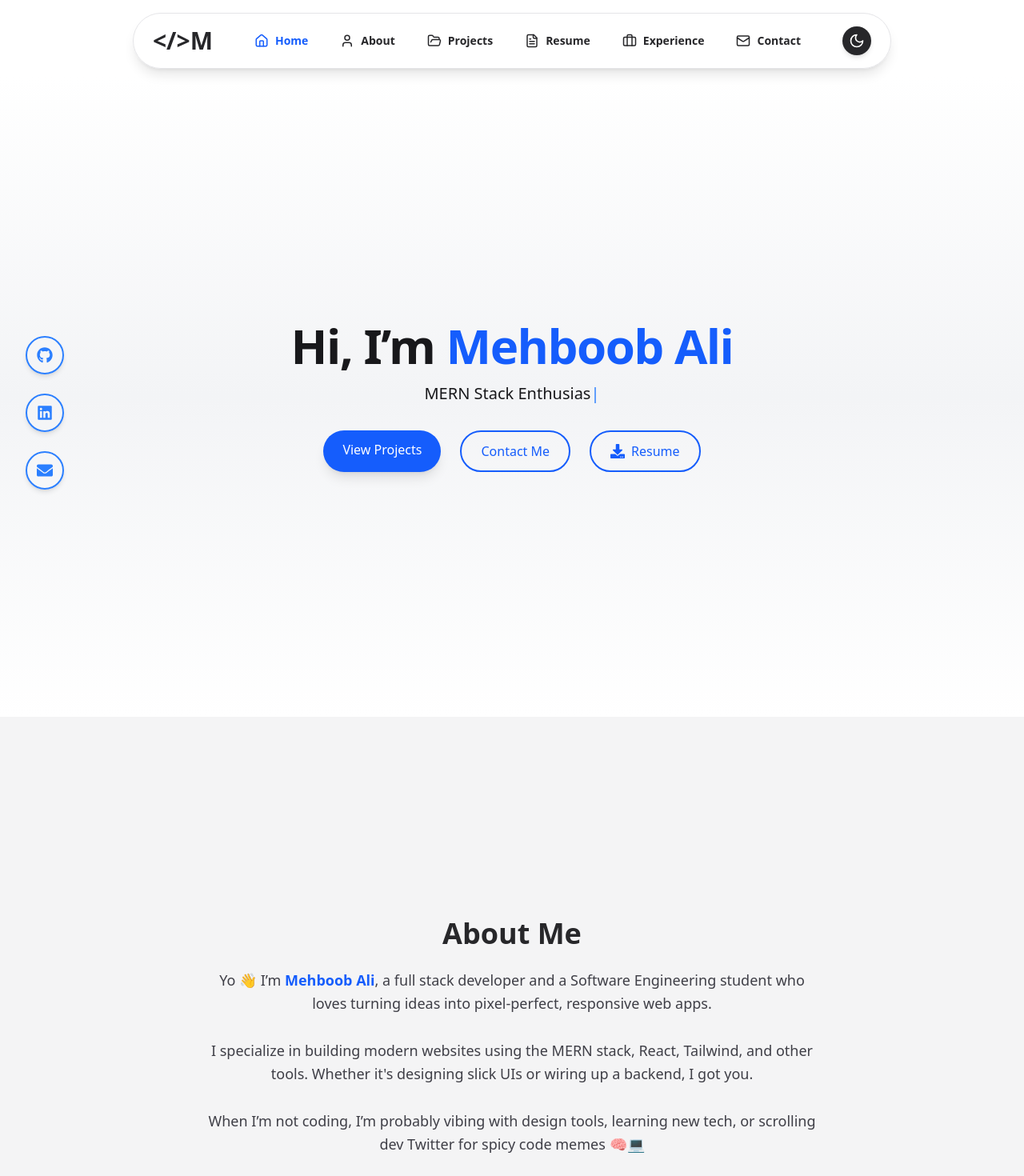
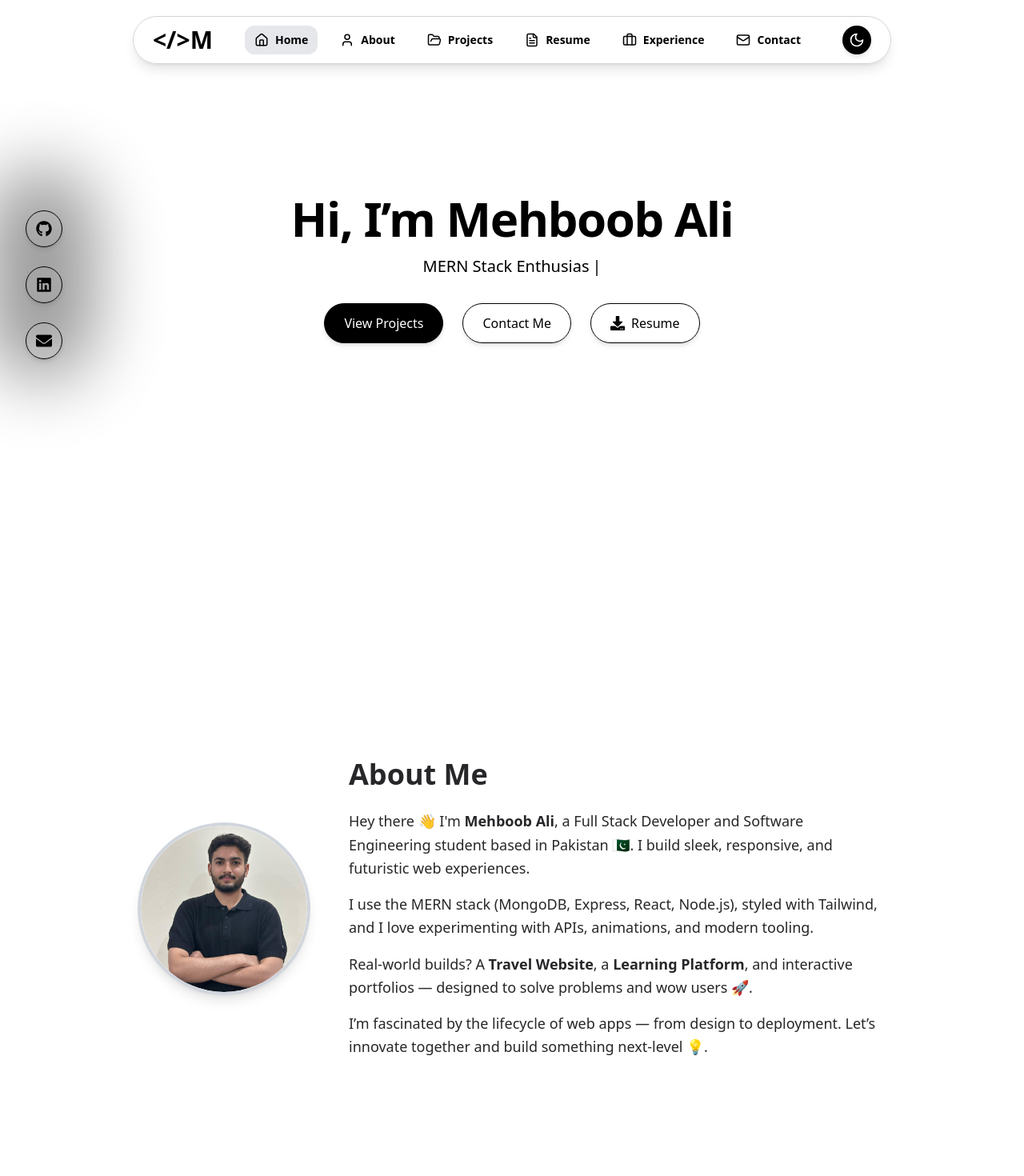
Before and after one commit to meali029/Portfolio, a React (Vite) app: page / in a window 1280 px wide. Shown: the top 1470 px of the page at 80% size. Built offline with nearby package versions, Linux system fonts and the light colour scheme.

Commit message:
Initial commit

```diff
--- a/src/components/About/About.jsx
+++ b/src/components/About/About.jsx
@@ -1,30 +1,131 @@
-import React from 'react';
+import React, { useState } from 'react';
+import profilePic from '../../assets/mehboob.jpg';
+import { motion, AnimatePresence } from 'framer-motion';
 
-const About = () => {
+const About = ({ darkMode }) => {
+  const [showTechCard, setShowTechCard] = useState(false);
+
   return (
     <section
       id="about"
-      className="min-h-screen px-4 py-20 flex flex-col justify-center items-center bg-zinc-100 transition-colors duration-300"
+      className={`relative min-h-screen px-6 py-24 flex flex-col md:flex-row items-center justify-center gap-12 transition-all duration-500 overflow-hidden ${
+        darkMode ? 'bg-black text-white' : 'bg-white text-zinc-900'
+      }`}
     >
-      <div className="max-w-3xl text-center">
-        <h2 className="text-3xl md:text-4xl font-bold text-zinc-800 mb-6">
+      {/* Dim & blur background when card is shown */}
+      {showTechCard && (
+        <div className="absolute inset-0 z-10 backdrop-blur-sm bg-black/20 transition-all duration-300" />
+      )}
+
+      {/* Background Tech Card Appearing on Hover */}
+      <AnimatePresence>
+        {showTechCard && (
+          <motion.div
+            initial={{ opacity: 0, scale: 0.9, y: 30 }}
+            animate={{ opacity: 1, scale: 1, y: 0 }}
+            exit={{ opacity: 0, scale: 0.9, y: 30 }}
+            transition={{ type: 'spring', stiffness: 100, damping: 20 }}
+            className="absolute inset-0 flex justify-center items-center z-20"
+          >
+            <motion.div
+              animate={{ rotate: [0, 360] }}
+              transition={{ repeat: Infinity, duration: 1, ease: "linear" }}
+              className={`w-[450px] h-[450px] rounded-full blur-3xl border border-dashed shadow-inner ${
+                darkMode
+                  ? 'bg-zinc-600 border-zinc-500'
+                  : 'bg-gray-300/40 border-gray-400'
+              }`}
+            ></motion.div>
+
+<div
+  className={`absolute w-96 h-96 rounded-2xl backdrop-blur-xl p-8 border shadow-2xl flex flex-col items-center justify-center space-y-6 ${
+    darkMode
+      ? 'bg-zinc-800/80 text-white border-zinc-700'
+      : 'bg-white/90 text-zinc-900 border-gray-200'
+  }`}
+>
+  <h3 className="text-xl font-bold tracking-wide mb-2">
+    🚀 Tech Stack
+  </h3>
+  <ul className="grid grid-cols-2 gap-4 text-center font-medium text-sm">
+    <li className="bg-white text-zinc-800 px-4 py-2 rounded-xl shadow-md border border-gray-200 hover:bg-gray-100 transition">
+      MERN Stack
+    </li>
+    <li className="bg-white text-zinc-800 px-4 py-2 rounded-xl shadow-md border border-gray-200 hover:bg-gray-100 transition">
+      Tailwind CSS
+    </li>
+    <li className="bg-white text-zinc-800 px-4 py-2 rounded-xl shadow-md border border-gray-200 hover:bg-gray-100 transition">
+      React
+    </li>
+    <li className="bg-white text-zinc-800 px-4 py-2 rounded-xl shadow-md border border-gray-200 hover:bg-gray-100 transition">
+      APIs & Animations
+    </li>
+  </ul>
+</div>
+
+
+          </motion.div>
+        )}
+      </AnimatePresence>
+
+      {/* Profile Image */}
+
+      <motion.div
+        onHoverStart={() => setShowTechCard(true)}
+        onHoverEnd={() => setShowTechCard(false)}
+        className="relative group z-30"
+      >
+        <motion.div
+          whileHover={{ scale: 1.05 }}
+          transition={{ duration: 0.1 }}
+          className="rounded-full overflow-hidden border-4 border-gray-300 dark:border-zinc-700 shadow-lg"
+        >
+          <img
+            src={profilePic}
+            alt="Mehboob Ali"
+            className="w-52 h-52 object-cover rounded-full"
+          />
+        </motion.div>
+
+        {/* <motion.div
+          initial={{ opacity: 0, y: 20 }}
+          animate={{ opacity: 1, y: 0 }}
+          transition={{ delay: 0.3 }}
+          className="text-center mt-4 text-lg font-semibold text-zinc-800 dark:text-zinc-200"
+        >
+          Mehboob Ali
+        </motion.div> */}
+      </motion.div>
+
+      {/* About Text */}
+      <motion.div
+        initial={{ opacity: 0, x: 40 ,filter: 'blur(10px)'}}
+        animate={{ opacity: 1, x: 0, filter: 'blur(0px)' }}
+        exit={{ opacity: 0, filter: 'blur(10px)' }}
+        transition={{ type: 'spring', stiffness: 100}}
+        className="max-w-2xl text-center md:text-left z-10 "
+      >
+        <h2 className={`text-3xl md:text-4xl font-bold mb-6  ${darkMode ? 'text-white' : 'text-zinc-800'}`}>
           About Me
         </h2>
-        <p className="text-zinc-700 text-lg leading-relaxed">
-          Yo 👋 I’m <span className="font-semibold text-blue-600">Mehboob Ali</span>, a full stack
-          developer and a Software Engineering student who loves turning ideas
-          into pixel-perfect, responsive web apps.
-          <br />
-          <br />
-          I specialize in building modern websites using the MERN stack, React,
-          Tailwind, and other tools. Whether it's designing slick UIs or wiring
-          up a backend, I got you.
-          <br />
-          <br />
-          When I’m not coding, I’m probably vibing with design tools, learning
-          new tech, or scrolling dev Twitter for spicy code memes 🧠💻
+        <p className={`text-base md:text-lg leading-relaxed mb-4  ${darkMode ? 'text-zinc-300' : 'text-zinc-800'}`}>
+          Hey there 👋 I'm <span className="font-semibold">Mehboob Ali</span>, a
+          Full Stack Developer and Software Engineering student based in Pakistan 🇵🇰.
+          I build sleek, responsive, and futuristic web experiences.
         </p>
-      </div>
+        <p className={`text-base md:text-lg leading-relaxed mb-4  ${darkMode ? 'text-zinc-300' : 'text-zinc-800'}`}>
+          I use the MERN stack (MongoDB, Express, React, Node.js), styled with Tailwind, and I
+          love experimenting with APIs, animations, and modern tooling.
+        </p>
+        <p className={`text-base md:text-lg leading-relaxed mb-4  ${darkMode ? 'text-zinc-300' : 'text-zinc-800'}`}>
+          Real-world builds? A <strong>Travel Website</strong>, a{' '}
+          <strong>Learning Platform</strong>, and interactive portfolios — designed to solve
+          problems and wow users 🚀.
+        </p>
+        <p className={`text-base md:text-lg leading-relaxed  ${darkMode ? 'text-zinc-300' : 'text-zinc-800'}`}>
+          I’m fascinated by the lifecycle of web apps — from design to deployment. Let’s innovate together and build something next-level 💡.
+        </p>
+      </motion.div>
     </section>
   );
 };
--- a/src/components/Home/Hero.jsx
+++ b/src/components/Home/Hero.jsx
@@ -23,6 +23,7 @@ const Hero = ({ darkMode }) => {
       setTimeout(() => setReverse(true), 1000);
       return;
     }
+
     if (subIndex === 0 && reverse) {
       setReverse(false);
       setIndex((prev) => (prev + 1) % typingTexts.length);
@@ -37,6 +38,7 @@ const Hero = ({ darkMode }) => {
     return () => clearTimeout(timeout);
   }, [subIndex, index, reverse]);
 
+  // Blinking Cursor
   useEffect(() => {
     const blinkInterval = setInterval(() => {
       setBlink((prev) => !prev);
@@ -46,14 +48,30 @@ const Hero = ({ darkMode }) => {
 
   return (
     <section
-      className={`relative min-h-screen flex flex-col justify-center items-center text-center px-6 transition-colors duration-500 ${
+    className={`relative  h-[45rem] md:h-[40rem] md:pt-0 md:pb-40 flex flex-col justify-center items-center text-center px-6 transition-colors duration-500 ${
       darkMode
-          ? 'bg-gradient-to-b from-zinc-900 via-zinc-800 to-zinc-900 text-white'
-          : 'bg-gradient-to-b from-white via-gray-100 to-white text-zinc-900'
+        ? 'bg-gradient-to-b from-zinc-900 via-zinc-800 to-black text-white'
+        : 'bg-white text-black'
     }`}
   >
-      {/* Social Links (Left side for big screens, Top for small screens) */}
-      <div className="mt-10 order-2 md:fixed md:left-8 flex md:flex-col gap-10 md:gap-6 z-20">
+    {/* Social Icons */}
+    <div className="mt-10 order-2 md:fixed md:left-8 flex md:flex-col gap-10 md:gap-6 z-20 relative">
+  {/* Animated Background Blob */}
+  <motion.div
+    initial={{ opacity: 0.4, scale: 0.8 }}
+    animate={{ scale: [1, 1.2, 1], opacity: [0.3, 0.5, 0.3] }}
+    transition={{
+      duration: 5,
+      repeat: Infinity,
+      repeatType: 'loop',
+      ease: 'easeInOut',
+    }}
+    className={`absolute md:-z-10  w-70 h-30 md:w-30 md:h-60 blur-2xl rounded-full ${
+      darkMode ? 'bg-white' : 'bg-black'
+    }`}
+    style={{ top: '-40px', left: '-40px' }}
+  />
+
   {[
     { icon: FaGithub, link: "https://github.com/meali029" },
     { icon: FaLinkedin, link: "https://linkedin.com/in/mehboob-ali2004" },
@@ -64,59 +82,75 @@ const Hero = ({ darkMode }) => {
       href={link}
       target="_blank"
       rel="noopener noreferrer"
-            className="p-2 md:p-3 rounded-full border-2 border-blue-500 text-blue-500 hover:bg-blue-500 hover:text-white transition-all duration-300 shadow-md hover:scale-110"
+      className="p-3 rounded-full border border-current hover:bg-opacity-10 transition-all duration-300 hover:scale-110 shadow-md backdrop-blur-sm"
     >
       <Icon size={20} />
     </a>
   ))}
 </div>
 
-      {/* Main Section */}
-      <motion.div className="flex flex-col justify-center items-center mt-16 md:mt-0">
-        {/* Heading */}
-        <motion.h1
-          initial={{ opacity: 0, y: -30 }}
+
+    {/* Main Content */}
+    <motion.div
+      className="flex flex-col justify-center items-center mt-16 md:mt-0"
+      initial={{ opacity: 0, y: -20 }}
       animate={{ opacity: 1, y: 0 }}
-          transition={{ duration: 0.7 }}
-          className="text-3xl sm:text-4xl md:text-5xl lg:text-6xl font-extrabold mb-4 tracking-tight"
+      transition={{ duration: 1 }}
     >
-          Hi, I’m <span className={`${darkMode ? 'text-blue-400' : 'text-blue-600'}`}>Mehboob Ali</span>
+      <motion.h1 className="text-4xl sm:text-4xl md:text-5xl lg:text-6xl font-extrabold mb-4 tracking-tight ">
+        Hi, I’m Mehboob Ali
       </motion.h1>
 
-        {/* Typewriter */}
       <motion.p
+        className="text-base sm:text-lg md:text-xl max-w-2xl mb-8 font-medium"
         initial={{ opacity: 0 }}
         animate={{ opacity: 1 }}
-          transition={{ duration: 1, delay: 0.3 }}
-          className="text-base sm:text-lg md:text-xl max-w-2xl mb-8 font-medium"
+        transition={{ duration: 1, delay: 0.4 }}
       >
         {text}
-          <span className="text-blue-500">{blink ? '|' : ' '}</span>
+        <span className="ml-1">{blink ? '|' : ' '}</span>
       </motion.p>
 
       {/* Buttons */}
       <motion.div
+        className="flex flex-wrap justify-center gap-4 md:gap-6"
         initial={{ opacity: 0 }}
         animate={{ opacity: 1 }}
-          transition={{ duration: 1.2, delay: 0.5 }}
-          className="flex flex-wrap justify-center gap-4 md:gap-6"
+        transition={{ duration: 1.2, delay: 0.6 }}
       >
+        {/* View Projects */}
         <a
           href="#projects"
-            className="px-5 py-2 md:px-6 md:py-3 rounded-full text-white bg-blue-600 hover:bg-blue-700 transition-transform transform hover:scale-105 shadow-lg"
+          className={`px-6 py-3 rounded-full transition-all duration-300 hover:scale-105 shadow-md ${
+            darkMode
+              ? 'bg-white text-black border border-white hover:bg-zinc-100'
+              : 'bg-black text-white border border-black hover:bg-zinc-800'
+          }`}
         >
           View Projects
         </a>
+
+        {/* Contact Me */}
         <a
           href="#contact"
-            className="px-5 py-2 md:px-6 md:py-3 rounded-full border-2 border-blue-600 text-blue-600 hover:bg-blue-600 hover:text-white transition-transform transform hover:scale-105"
+          className={`px-6 py-3 rounded-full transition-all duration-300 hover:scale-105 shadow-md ${
+            darkMode
+              ? 'border border-white text-white hover:bg-white hover:text-black'
+              : 'border border-black text-black hover:bg-black hover:text-white'
+          }`}
         >
           Contact Me
         </a>
+
+        {/* Resume */}
         <a
           href="/resume.pdf"
           download
-            className="px-5 py-2 md:px-6 md:py-3 flex items-center justify-center gap-2 rounded-full border-2 border-blue-600 text-blue-600 hover:bg-blue-600 hover:text-white transition-transform transform hover:scale-105"
+          className={`px-6 py-3 flex items-center justify-center gap-2 rounded-full transition-all duration-300 hover:scale-105 shadow-md ${
+            darkMode
+              ? 'border border-white text-white hover:bg-white hover:text-black'
+              : 'border border-black text-black hover:bg-black hover:text-white'
+          }`}
         >
           <FaDownload size={18} />
           Resume
@@ -124,6 +158,7 @@ const Hero = ({ darkMode }) => {
       </motion.div>
     </motion.div>
   </section>
+
   );
 };
 
--- a/src/components/Navbar/Navbar.jsx
+++ b/src/components/Navbar/Navbar.jsx
@@ -36,18 +36,25 @@ const Navbar = ({ darkMode, setDarkMode }) => {
     sections.forEach(section => observer.observe(section));
     return () => sections.forEach(section => observer.unobserve(section));
   }, []);
+  useEffect(() => {
+    if (menuOpen) {
+      document.body.classList.add('overflow-hidden');
+    } else {
+      document.body.classList.remove('overflow-hidden');
+    }
+  }, [menuOpen]);
 
   return (
     <>
       <nav
         className={`fixed w-fit m-auto rounded-full left-0 right-0 z-60 flex justify-center transition-all duration-300
-          ${scrolledToTop ? 'top-4' : 'bottom-5'}
+          ${scrolledToTop ? 'top-5' : 'bottom-5'}
         `}
       >
         <div
           className={`flex items-center px-6 py-2 shadow-lg backdrop-blur-md transition-all duration-300
-            ${scrolledToTop ? 'h-[70px] rounded-full gap-10' : 'h-[50px] rounded-full gap-6'}
-            ${darkMode ? 'bg-zinc-900/80 border border-zinc-700' : 'bg-white/80 border border-zinc-200'}
+            ${scrolledToTop ? 'h-[60px] rounded-full gap-10' : 'h-[55px] rounded-full gap-6'}
+            ${darkMode ? 'bg-black/80 border border-zinc-800' : 'bg-white/80 border border-zinc-300'}
           `}
         >
           {/* Logo */}
@@ -56,13 +63,13 @@ const Navbar = ({ darkMode, setDarkMode }) => {
               ${scrolledToTop ? 'opacity-100' : 'opacity-0 pointer-events-none hidden'}
             `}
           >
-            <h1 className={`font-bold text-3xl ${darkMode ? 'text-white' : 'text-zinc-800'}`}>
+            <h1 className={`font-bold text-3xl ${darkMode ? 'text-white' : 'text-black'}`}>
               {"</>M"}
             </h1>
           </div>
 
           {/* Nav Links */}
-          <ul className={`hidden md:flex text-sm font-medium gap-4 ${darkMode ? 'text-white' : 'text-zinc-800'}`}>
+          <ul className={`hidden md:flex text-sm font-medium gap-4 ${darkMode ? 'text-white' : 'text-black'}`}>
             {navItems.map((item, i) => {
               const Icon = item.icon;
               const isActive = activeSection === item.name.toLowerCase();
@@ -71,8 +78,13 @@ const Navbar = ({ darkMode, setDarkMode }) => {
                  <a
   href={`#${item.name.toLowerCase()}`}
   className={`flex items-center gap-1 font-bold relative px-3 py-2 rounded-xl transition-all duration-300 group-hover:scale-105
-                      ${isActive ? 'text-blue-600' : ''}
-                      ${darkMode ? 'hover:bg-zinc-800 hover:text-blue-400' : 'hover:bg-blue-100 hover:text-blue-600'}
+    ${isActive
+      ? darkMode
+        ? 'bg-zinc-700 text-white'
+        : 'bg-gray-200 text-black'
+      : darkMode
+      ? 'hover:bg-zinc-800 text-white'
+      : 'hover:bg-gray-100 text-black'}
   `}
 >
   <Icon size={scrolledToTop ? 18 : 22} />
@@ -80,12 +92,13 @@ const Navbar = ({ darkMode, setDarkMode }) => {
     className={`ml-1 transition-all duration-300 ${
       scrolledToTop
         ? 'inline'
-                          : 'absolute opacity-0 group-hover:opacity-100 top-[-37px] left-[20px] -translate-x-1/2 bg-white p-2 text-xs rounded-tl-lg rounded-tr-lg shadow-md'
-                      } ${darkMode ? 'dark:group-hover:bg-zinc-800' : ''}`}
+        : 'absolute opacity-0 group-hover:opacity-100 top-[-37px] left-[20px] -translate-x-1/2  p-2 text-xs rounded-md shadow-md'
+    } ${darkMode ? ' text-white' : 'text-black'}`}
   >
     {item.name}
   </span>
 </a>
+
                 </li>
               );
             })}
@@ -96,14 +109,14 @@ const Navbar = ({ darkMode, setDarkMode }) => {
             <button
               onClick={() => setDarkMode(!darkMode)}
               className={`p-2 rounded-full shadow-md transition hover:scale-110 duration-300
-                ${darkMode ? 'bg-white text-zinc-800' : 'bg-zinc-800 text-white'}
+                ${darkMode ? 'bg-white text-black' : 'bg-black text-white'}
               `}
               aria-label="Toggle Dark Mode"
             >
               {darkMode ? <Sun size={20} /> : <Moon size={20} />}
             </button>
             <button
-              className={`md:hidden ${darkMode ? 'text-white' : 'text-zinc-800'}`}
+              className={`md:hidden ${darkMode ? 'text-white' : 'text-black'}`}
               onClick={() => setMenuOpen(!menuOpen)}
               aria-label="Toggle Menu"
             >
@@ -115,11 +128,25 @@ const Navbar = ({ darkMode, setDarkMode }) => {
 
       {/* Mobile Menu */}
       {menuOpen && (
+  <>
+    {/* Background Overlay */}
+    <div
+      className="fixed inset-0 z-30 backdrop-blur-sm bg-black/40 md:hidden"
+      onClick={() => setMenuOpen(false)}
+    ></div>
+
+    {/* Mobile Menu Panel */}
     <div className="md:hidden fixed top-[80px] left-0 w-full z-40 animate-slideDown">
-          <div className={`mx-4 mt-2 rounded-2xl shadow-xl border p-4
-            ${darkMode ? 'bg-zinc-900 border-zinc-700' : 'bg-white border-zinc-200'}
-          `}>
-            <ul className={`flex flex-col gap-3 font-semibold ${darkMode ? 'text-white' : 'text-zinc-800'}`}>
+      <div
+        className={`mx-4 mt-2 rounded-2xl shadow-xl border p-4
+          ${darkMode ? 'bg-black border-zinc-800' : 'bg-white border-zinc-200'}
+        `}
+      >
+        <ul
+          className={`flex flex-col gap-3 font-semibold ${
+            darkMode ? 'text-white' : 'text-black'
+          }`}
+        >
           {navItems.map((item, i) => {
             const Icon = item.icon;
             const isActive = activeSection === item.name.toLowerCase();
@@ -129,11 +156,13 @@ const Navbar = ({ darkMode, setDarkMode }) => {
                   href={`#${item.name.toLowerCase()}`}
                   onClick={() => setMenuOpen(false)}
                   className={`flex items-center gap-3 px-4 py-2 rounded-xl transition-all duration-300
-                        ${isActive
-                          ? 'bg-blue-100 text-blue-600 shadow-md'
+                    ${
+                      isActive
+                        ? 'bg-zinc-800 text-white'
                         : darkMode
                         ? 'hover:bg-zinc-800'
-                          : 'hover:bg-zinc-100'}
+                        : 'hover:bg-gray-100'
+                    }
                   `}
                 >
                   <Icon size={20} />
@@ -145,7 +174,9 @@ const Navbar = ({ darkMode, setDarkMode }) => {
         </ul>
       </div>
     </div>
+  </>
 )}
+
 
       {/* Spacer for bottom navbar */}
       {!scrolledToTop && <div className="h-[60px] w-full"></div>}
--- a/src/index.css
+++ b/src/index.css
@@ -2,3 +2,7 @@ html {
     scroll-behavior: smooth;
     transition: background-color 0.3s ease, color 0.3s ease;
   }
+  /* tailwind config or global.css (if you want to smooth blur fade) */
+.transition-blur {
+  transition: backdrop-filter 0.3s ease, background-color 0.3s ease;
+}
```
Also changed, not shown: src/assets/mehboob.jpg (added). Lines whose indentation alone changed are shown as unchanged.
